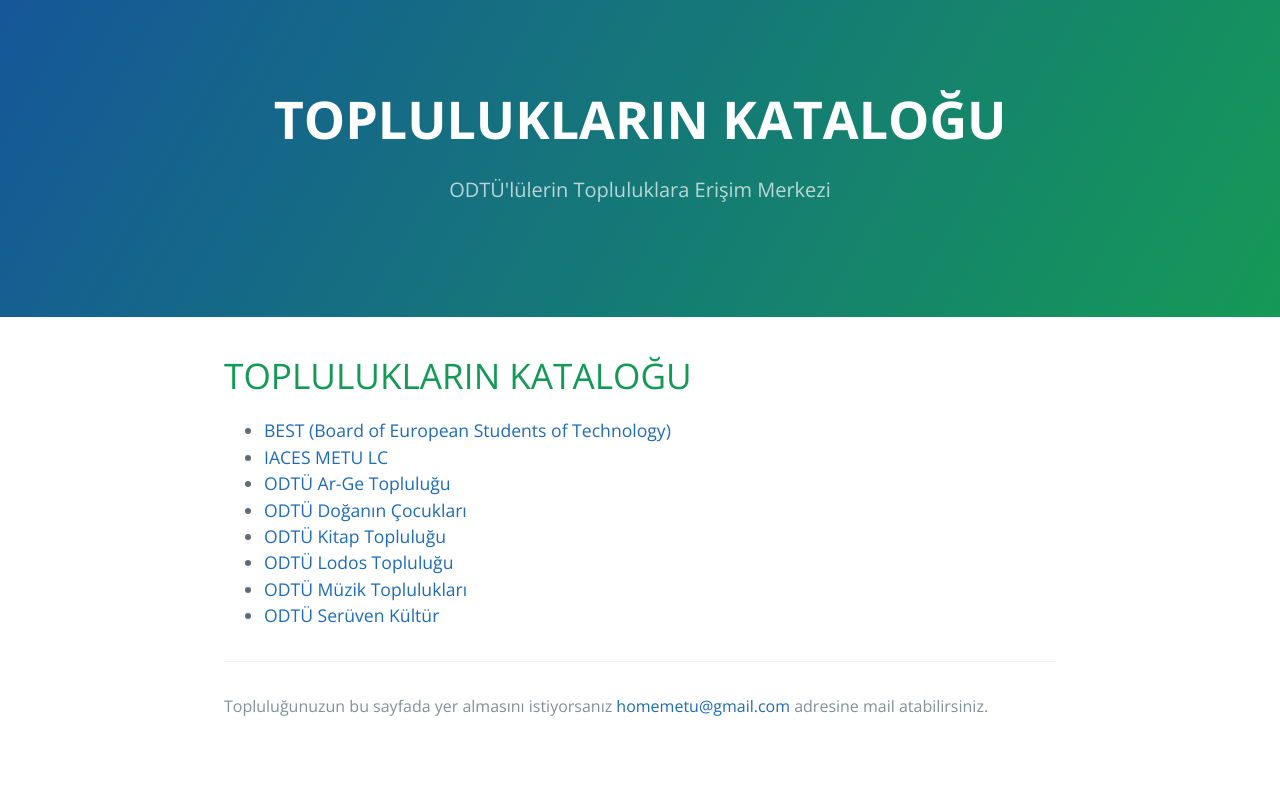
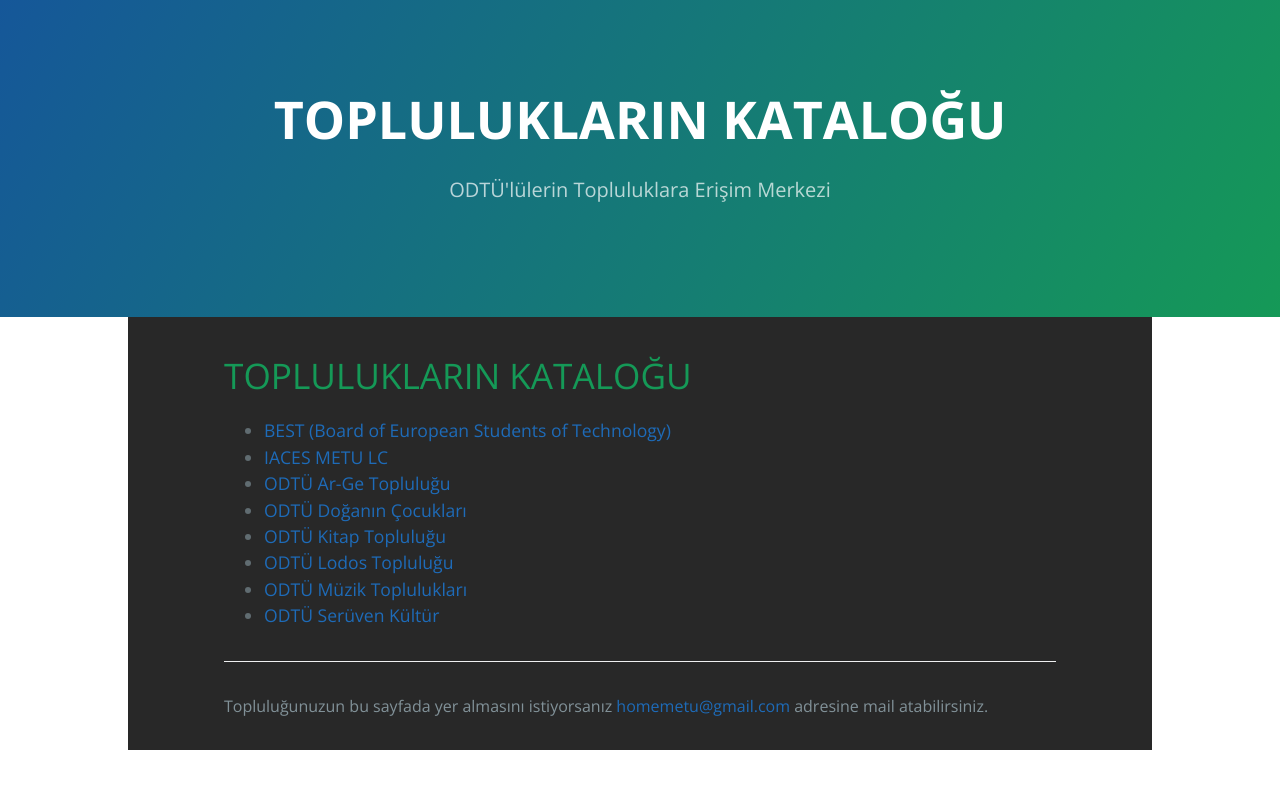
Before and after one commit to metuhome/METU-Topluluk-Katalog, a Jekyll site: the page built from index.md, in a window 1280 px wide. Shown: the top 789 px of the page. Built offline with Jekyll 4.4.1, drawn with Linux system fonts in a browser that asks for light colours; our own code applies the rules of GitHub Pages for plain Markdown files.

Commit message:
Background color change

```diff
--- a/_sass/jekyll-theme-cayman.scss
+++ b/_sass/jekyll-theme-cayman.scss
@@ -161,6 +161,7 @@ a {
 
 .main-content {
   word-wrap: break-word;
+  background-color: #282828;
 
   :first-child {
     margin-top: 0;
```
